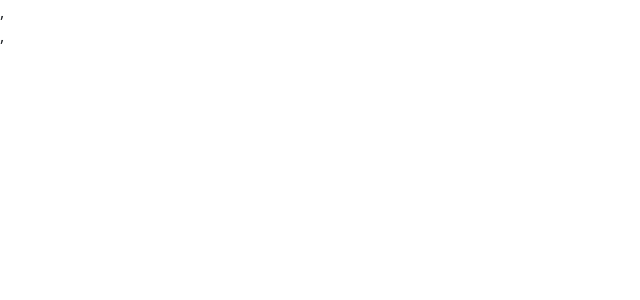
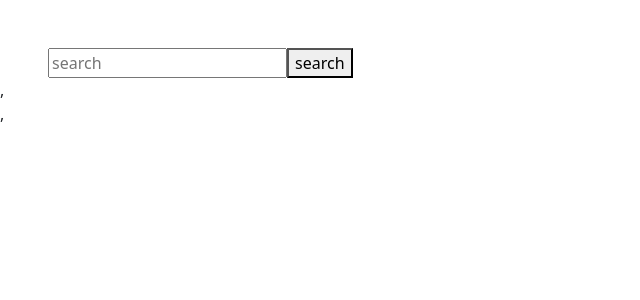
Before and after one commit to WalterFrongia/vue-boolflix, a Vue app: page / in a window 1280 px wide. Shown: the top 300 px of the page, without its empty margins (0-640 px from the left). Built offline with nearby package versions, Linux system fonts and the light colour scheme.

Commit message:
Importato axios in app, e utilizzata axios get per richiamare API

```diff
--- a/src/App.vue
+++ b/src/App.vue
@@ -8,6 +8,7 @@
 <script>
 import Header from './components/Header.vue'
 import Main from './components/Main.vue'
+import axios from 'axios'
 
 export default {
   name: 'App',
@@ -18,7 +19,10 @@ export default {
   methods:{
     loadMovies: function(inputMessage){
       console.log(inputMessage);
-
+      axios.get('https://api.themoviedb.org/3/search/movie?api_key=a9f88cb578c09b30f91d0cd1be119282&query=parola')
+      .then(function (response) {
+        console.log(response);
+      })
     }
   },
 }
--- a/src/components/Header.vue
+++ b/src/components/Header.vue
@@ -1,10 +1,19 @@
 <template>
-    <div>
+    <div id="header-section" class="ps-5 pt-5">
+        <img src="" alt="">
+        <input v-model = "message" placeholder="search">
+        <button @click="$emit('search',message)">search</button>
     </div>
 </template>
 
 <script>
 export default {
+    name:"Header",
+    data: function(){
+        return{
+            message:"",
+        }
+    }
 
 }
 </script>
```
